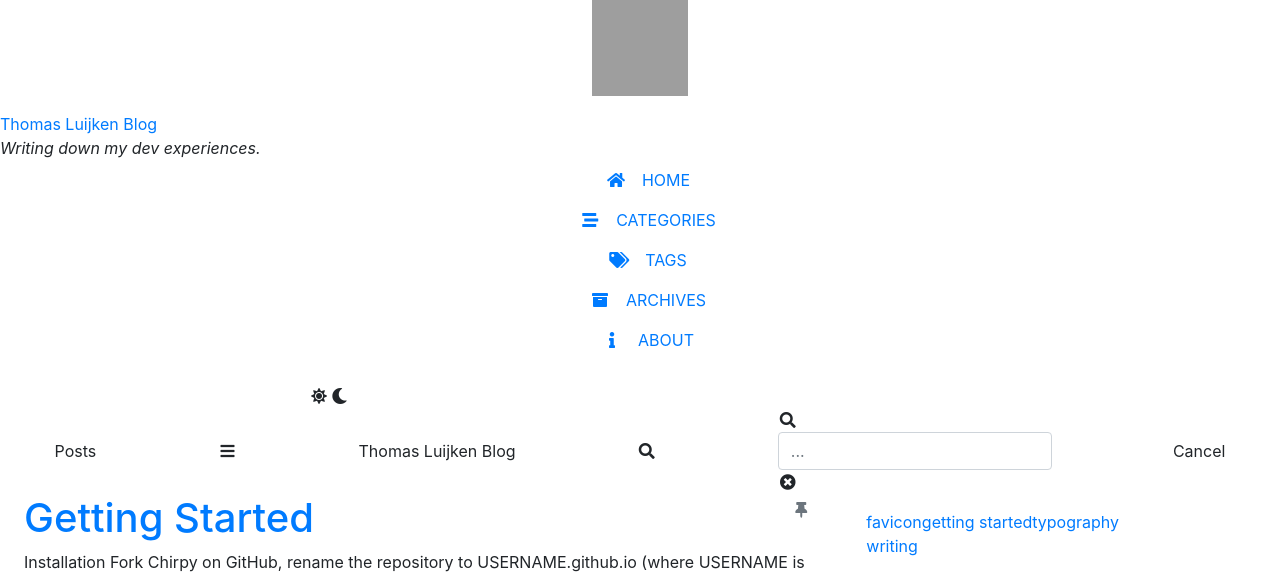
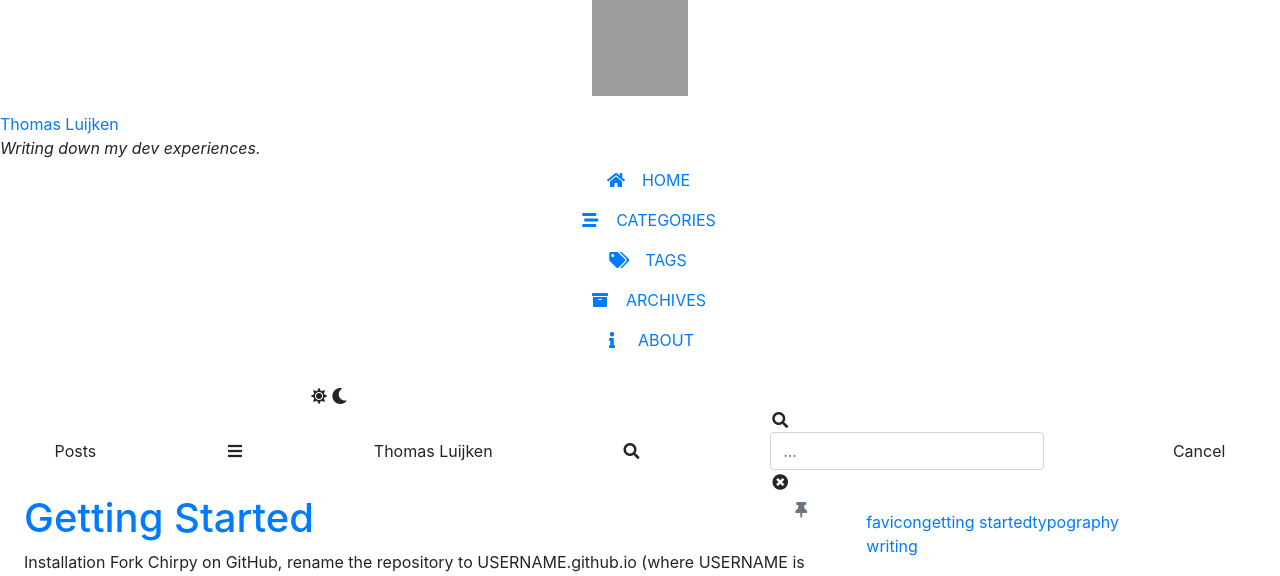
Before and after one commit to tluijken/tluijken.github.io, a Jekyll site: the page built from index.html, in a window 1280 px wide, cut to the strip 0-576 px from the top of the page. Built offline with Jekyll 4.4.1, drawn with Linux system fonts in a browser that asks for light colours; nearby versions of some CDN libraries; the list of posts is cut into pages by our own code; comment, search, counter and statistics services are not loaded; grey boxes are pictures that could not be loaded.

Commit message:
Update _config.yml

```diff
--- a/_config.yml
+++ b/_config.yml
@@ -7,7 +7,7 @@
 
 # jekyll-seo-tag settings › https://github.com/jekyll/jekyll-seo-tag/blob/master/docs/usage.md
 #--------------------------
-title: Thomas Luijken Blog                          # the main title
+title: Thomas Luijken                          # the main title
 
 tagline: Writing down my dev experiences.  # it will display as the sub-title
 
```
